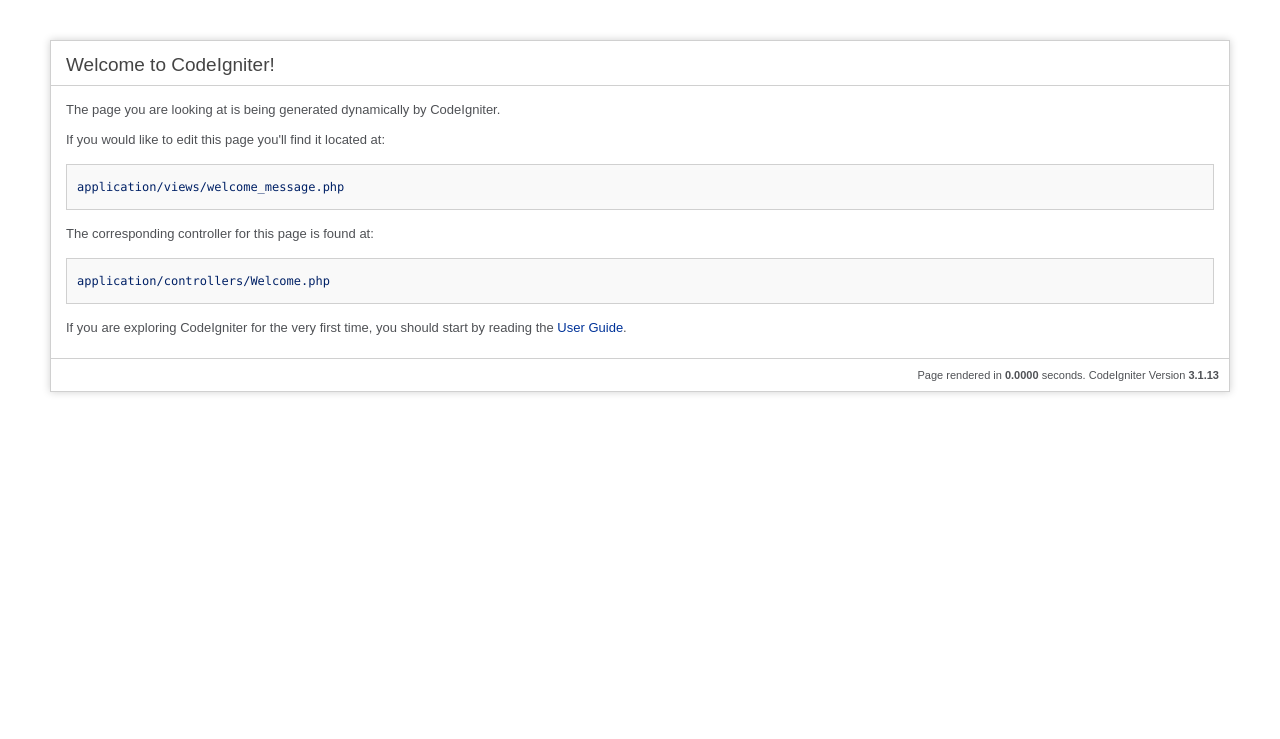
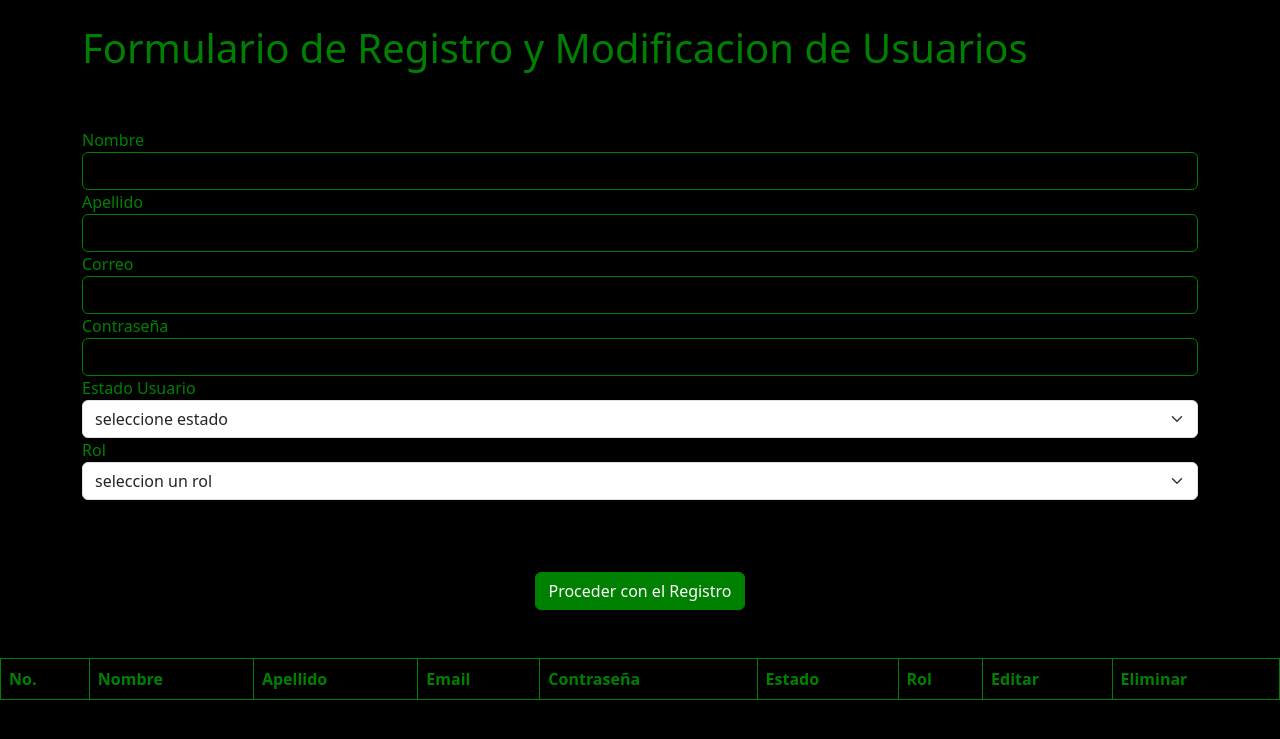
Before and after one commit to jperezgtdev/umgsjpdevwebg4facturador, a CodeIgniter app: page /database/ in a window 1280 px wide. Shown: the top 739 px of the page. Run offline with CodeIgniter, Linux system fonts and the light colour scheme; tables that the repository leaves empty or names only in its code hold one stand-in row (values such as "Sample post"); lists and menus that the app fills with data are empty.

Commit message:
Primer commit
Base del ABC de usuarios - estilo terminal

```diff
--- a/application/config/autoload.php
+++ b/application/config/autoload.php
@@ -39,7 +39,7 @@
 |  $autoload['packages'] = array(APPPATH.'third_party', '/usr/local/shared');
 |
 */
-$autoload['packages'] = array();
+$autoload['packages'] = array(APPPATH.'third_party');
 
 /*
 | -------------------------------------------------------------------
@@ -58,7 +58,7 @@
 |
 |	$autoload['libraries'] = array('user_agent' => 'ua');
 */
-$autoload['libraries'] = array();
+$autoload['libraries'] = array('database');
 
 /*
 | -------------------------------------------------------------------
@@ -89,7 +89,7 @@
 |
 |	$autoload['helper'] = array('url', 'file');
 */
-$autoload['helper'] = array();
+$autoload['helper'] = array('url');
 
 /*
 | -------------------------------------------------------------------
--- a/application/config/database.php
+++ b/application/config/database.php
@@ -75,10 +75,10 @@
 
 $db['default'] = array(
 	'dsn'	=> '',
-	'hostname' => 'localhost',
-	'username' => '',
+	'hostname' => 'localhost:3306',
+	'username' => 'root',
 	'password' => '',
-	'database' => '',
+	'database' => 'g4facturador',
 	'dbdriver' => 'mysqli',
 	'dbprefix' => '',
 	'pconnect' => FALSE,
--- a/application/config/routes.php
+++ b/application/config/routes.php
@@ -49,6 +49,6 @@
 | Examples:	my-controller/index	-> my_controller/index
 |		my-controller/my-method	-> my_controller/my_method
 */
-$route['default_controller'] = 'welcome';
+$route['default_controller'] = 'usuario';
 $route['404_override'] = '';
 $route['translate_uri_dashes'] = FALSE;
--- /dev/null
+++ b/application/controllers/usuario.php
@@ -0,0 +1,67 @@
+<?php
+    defined('BASEPATH') OR exit('No direct script access allowed');
+
+    class usuario extends CI_Controller{
+
+
+function __construct()
+	{
+		parent::__construct();
+		$this->load->model('usuarioModel');
+	}
+
+    public function index(){
+		$resultados = $this->usuarioModel->getUsuarioData();
+		$this->data['resultados'] = $resultados;
+		$this->data['titulo'] = "Nuevo titulo";
+		$this->load->view('V_usuario', $this->data);
+	}
+
+    function insertar(){
+        $password= $this->input->post('pass');
+        $decod = base64_decode($password);
+
+        $data = array(
+            'usuario_nombre' => $this->input->post('nombre'),
+            'usuario_apellido' => $this->input->post('apellido'),
+            'usuario_correo' => $this->input->post('correo'),
+            'usuario_pass' => sha1($decod),
+            'usuario_estado' => $this->input->post('estado') ,
+            'usuario_rol_id' => $this->input->post('rol')
+        );
+
+        $this->usuarioModel->insertarUsuario($data);
+        redirect('usuario/index');
+
+
+    }
+
+    function guardarEdicion(){
+        $password= $this->input->post('ed_pass');
+        $decod = base64_decode($password);
+
+        $data = array(
+            'usuario_nombre' => $this->input->post('ed_nombre'),
+            'usuario_apellido' => $this->input->post('ed_apellido'),
+            'usuario_correo' => $this->input->post('ed_correo'),
+            'usuario_pass' => sha1($decod),
+            'usuario_estado' => $this->input->post('ed_estado') ,
+            'usuario_rol_id' => $this->input->post('ed_rol')
+        );
+
+        $id = $this-> input->post('usuario_id');
+        $this->usuarioModel->modificarUsuario($data,$id);
+        redirect('usuario/index');
+    }
+
+    function eliminarUsuario(){
+        $data = array(
+            'usuario_estado'=>0
+        );
+
+        $id = $this-> input->post('mEliminar');
+        $this->usuarioModel->eliminarUsuario($id,$data);
+        redirect('usuario/index');
+    }
+
+}
--- /dev/null
+++ b/application/models/usuarioModel.php
@@ -0,0 +1,49 @@
+<?php
+defined('BASEPATH') OR exit('No direct script access allowed');
+
+class usuarioModel extends CI_Model{
+
+function __construct()
+	{
+		parent::__construct();
+	}
+
+    public function getUsuarioData(){
+		$this->db->select('usuario_id,usuario_nombre,usuario_apellido,usuario_correo,usuario_pass,usuario_estado,usuario_rol_id');
+		$this->db->from('usuario');
+	    $this->db->where('usuario_estado = 1'); //De momento se ingresa el campo rol en null
+ 		$query = $this->db->get();
+		return $query->result();
+	}
+
+    public function insertarUsuario($data){
+        $this->db->insert('usuario',$data);
+    }
+
+	public function modificarUsuario($data, $id) {
+		$this->db->where('id_usuario', $id);
+		$this->db->update('usuario', $data);
+
+	}
+
+	public function eliminarUsuario($id,$data) {
+		$this->db->where('usuario_id', $id);
+		$this->db->update('usuario', $data);
+	}
+
+	public function validar_usuario($usuario, $pass) {
+        $UsuarioEstado = '1';
+        $this->db->where('usuario_correo', $usuario);
+        $this->db->where('usuario_pass', $pass);
+        $this->db->where('usuario_estado',$UsuarioEstado);
+        $query = $this->db->get('Usuario');
+
+        if ($query->num_rows() > 0) {
+            $row = $query->row();
+            return $row->id_usuario;
+        } else {
+            return false;
+        }
+    }
+
+}
--- /dev/null
+++ b/application/views/V_usuario.php
@@ -0,0 +1,320 @@
+<!DOCTYPE html>
+<html lang="en">
+<head>
+    <meta charset="UTF-8">
+    <meta name="viewport" content="width=device-width, initial-scale=1.0">
+    <link href="https://cdn.jsdelivr.net/npm/bootstrap@5.3.0/dist/css/bootstrap.min.css" rel="stylesheet" integrity="sha384-9ndCyUaIbzAi2FUVXJi0CjmCapSmO7SnpJef0486qhLnuZ2cdeRhO02iuK6FUUVM" crossorigin="anonymous">
+    <style>
+        body {
+            background-color: black;
+            color: green;
+        }
+        /* Estilos específicos para los elementos que deseas resaltar en la vista */
+        .form-control {
+            background-color: black;
+            color: green;
+            border-color: green;
+        }
+        .btn-primary {
+            background-color: green;
+            border-color: green;
+        }
+/* Agrega estos estilos adicionales para la tabla */
+.table {
+    background-color: black;
+    color: green;
+    border-color: green;
+}
+
+/* Estilo para las celdas de encabezado y contenido de la tabla */
+.table th,
+.table td {
+    background-color: black;
+    color: green;
+    border-color: green;
+}
+
+/* Estilo para resaltar filas al pasar el mouse por encima */
+.table tbody tr:hover {
+    background-color: green;
+    color: black;
+}
+   </style>
+    <title>Formulario de Registro</title>
+</head>
+<body>
+
+<div class="container mt-4">
+    <h1>Formulario de Registro y Modificacion de Usuarios</h1>
+    <br></br>
+    <form action="<?php echo site_url('usuario/insertar'); ?>" method="post">
+<!-- Ingreso de usuarios -->
+    <div class="form-group">
+        <label for="nombre">Nombre</label>
+        <input type="text" class="form-control" name="nombre" id="nombre" required>
+    </div>
+    <div class="form-group">
+        <label for="apellido">Apellido</label>
+        <input type="text" class="form-control" name="apellido" id="apellido" required>
+        </div>
+                        <div class="form-group">
+                            <label for="email">Correo</label>
+                            <input type="email" class="form-control" name="correo" id="correo" required autocomplete="correo">
+                        </div>
+                        <div class="form-group">
+                            <label for="password">Contraseña</label>
+                            <input type="password" class="form-control" onfocusout="cifrarpass();" name="pass" id="pass" required>
+                        </div>
+                        <div class="form-group">
+                            <label for="estado">Estado Usuario</label>
+                            <select class="form-select" name="estado" id="estado" required>
+                                <option value="">seleccione estado</option>
+                                <option value="1">Activo</option>
+                                <option value="0">Inactivo</option>
+                            </select>
+                        </div>
+
+                        <div class="form-group">
+                            <label for="rol">Rol</label>
+                            <select class="form-select" name="rol" id="rol" required>
+                            <option value="0">seleccion un rol</option>
+                                <option value="1">Administrador</option>
+                                <option value="2">Normal</option>
+                                <option value="3">Editor</option>
+                                <option value="4">Invitado</option>
+                                <option value="5">Moderador</option>
+                            </select>
+                        </div>
+                </div>
+                <br></br>
+                <div class="text-center mt-4">
+                    <center>
+                    <button class="btn btn-primary" type="submit" value="Registrarme">Proceder con el Registro</button>
+                    </center>
+                    <br></br>
+                </div>
+                </form>
+            </div>
+
+        </div>
+    </div>
+  <!-- Fin de Ingreso de usuarios -->
+
+
+<!-- Segundo modal de edición -->
+<div class="modal fade" id="editModal2" tabindex="-1" aria-labelledby="editModal2Label" aria-hidden="true">
+    <div class="modal-dialog">
+        <div class="modal-content">
+            <form action="<?php echo site_url('usuario/guardarEdicion '); ?>" method="post">
+                <div class="modal-header">
+                    <h5 class="modal-title" id="editModal2Label">Editar Registro</h5>
+                    <button type="button" class="btn-close" data-bs-dismiss="modal" aria-label="Close"></button>
+                </div>
+                <div class="modal-body">
+
+                    <!-- Inicio de Campos de edición Usuarios -->
+
+                    <div class="form-group">
+                            <label for="ed_nombre">Nombre</label>
+                            <input type="text" class="form-control" name="ed_nombre" id="ed_nombre" required>
+                        </div>
+                        <div class="form-group">
+                            <label for="ed_apellido">Apellido</label>
+                            <input type="text" class="form-control" name="ed_apellido" id="ed_apellido" required>
+                        </div>
+                        <div class="form-group">
+                            <label for="ed_email">correo</label>
+                            <input type="email" class="form-control" name="ed_correo" id="ed_correo" required autocomplete="correo">
+                        </div>
+                        <div class="form-group">
+                            <label for="ed_password">pass</label>
+                            <input type="password" class="form-control" onfocusout="cifrarpass();" name="ed_pass" id="ed_pass" required>
+                        </div>
+                        <div class="form-group">
+                            <label for="rol">estado</label>
+                            <select class="form-select" name="estado" id="estado" required>
+                                <option value="">seleccione estado</option>
+                                <option value="1">Activo</option>
+                                <option value="0">Inactivo</option>
+                            </select>
+                        </div>
+                        <div class="form-group">
+                            <label for="rol">Rol</label>
+                            <select class="form-select" name="rol" id="rol" required>
+                            <option value="0">seleccion un rol</option>
+                                <option value="1">Administrador</option>
+                                <option value="2">Normal</option>
+                                <option value="3">Editor</option>
+                                <option value="4">Invitado</option>
+                                <option value="5">Moderador</option>
+                            </select>
+                        </div>
+                </div>
+
+                    <!-- Fin de Campos de Edición Usuario-->
+
+                    <div class ="from -group">
+                        <input type="hidden" id="Edi" name ="usuario_id">
+                    </div>
+                </div>
+                <div class="modal-footer">
+                    <button type="button" class="btn btn-secondary" data-bs-dismiss="modal">Cerrar</button>
+                    <button type="submit" class="btn btn-primary">Guardar Cambios</button>
+                </div>
+            </form>
+        </div>
+    </div>
+</div>
+
+
+
+<!-- Inicio modal de Eliminacion Usuarios (Inactivacion) -->
+<div class="modal fade" id="eliminarModal" tabindex="-1" aria-labelledby="editModal2Label" aria-hidden="true">
+    <div class="modal-dialog">
+        <div class="modal-content">
+            <form action="<?php echo site_url('usuario/eliminarUsuario'); ?>" method="post">
+                <div class="modal-header">
+                    <h5 class="modal-title" id="editModal2Label">Eliminar</h5>
+                    <button type="button" class="btn-close" data-bs-dismiss="modal" aria-label="Close"></button>
+                </div>
+                <div class="modal-body">
+
+                <!-- Campos de edición para el segundo modal -->
+                    <div class="form-group">
+                        <label id="mensaje">¿desea eliminar el usuario?</label>
+                        <input type="hidden" name ="mEliminar" id="mensaje_id">
+
+                    </div>
+
+                </div>
+                <div class="modal-footer">
+                    <button type="button" class="btn btn-secondary" data-bs-dismiss="modal">Cerrar</button>
+                    <button type="submit" class="btn btn-primary">Eliminar</button>
+                 </div>
+            </form>
+        </div>
+    </div>
+</div>
+
+
+
+    <div id="tabla-container">
+    <table class="table table-hover table-bordered table-striped" id="tabla">
+        <thead>
+            <tr>
+                <th>No.</th>
+                <th>Nombre</th>
+                <th>Apellido</th>
+                <th>Email</th>
+                <th>Contraseña</th>
+                <th>Estado</th>
+                <th>Rol</th>
+                <th>Editar</th>
+                <th>Eliminar</th>
+            </tr>
+        </thead>
+        <tbody>
+        <?php foreach  ($resultados as $row): ?>
+            <tr>
+                <td><?php echo $row->usuario_id; ?></td>
+                <td><?php echo $row->usuario_nombre; ?></td>
+                <td><?php echo $row->usuario_apellido ?></td>
+                <td><?php echo $row->usuario_correo; ?></td>
+                <td>
+                    <button class="btn btn-secondary btn-sm btn-mostrar" data-toggle="button" aria-pressed="false">Mostrar</button>
+
+                    <span class="contrasena-oculta"><?php echo $row->usuario_pass;?></span>
+                </td>
+                <td><?php echo $row->usuario_estado; ?></td>
+                <td><?php echo $row->usuario_rol_id; ?></td>
+                <td><button class="btn btn-primary btn-sm btn-editar"   data-bs-toggle="modal" data-bs-target="#editModal2"  data-id="<?php echo $row->usuario_id; ?>">Modificar Usuario</button></td>
+                <td><button class="btn btn-danger btn-sm btn-eliminar"   data-bs-toggle="modal" data-bs-target="#eliminarModal"  data-id="<?php echo $row->usuario_id; ?>"   >Eliminar</button></td>
+      </tr>
+        <?php endforeach; ?>
+
+        </tbody>
+    </table>
+</div>
+
+</div>
+
+<script src="https://code.jquery.com/jquery-3.6.0.min.js"></script>
+
+<script>
+$(document).ready(function() {
+            $(".btn-editar").click(function() {
+
+                console.log("Botón Editar clickeado");
+                var id_usuario = $(this).data("id");
+                var usuario = $(this).closest("tr").find("td:eq(0)").text();
+                var nombre = $(this).closest("tr").find("td:eq(1)").text();
+                var telefono = $(this).closest("tr").find("td:eq(2)").text();
+                var correo = $(this).closest("tr").find("td:eq(3)").text();
+                var rol = $(this).closest("tr").find("td:eq(4)").text();
+                var estado = $(this).closest("tr").find("td:eq(5)").text();
+
+                $("#edit_usuario2").val(usuario);
+                $("#edit_nombre2").val(nombre);
+                $("#edit_telefono2").val(telefono);
+                $("#edit_correo2").val(correo);
+                $("#edit_rol2").val(rol);
+                $("#edit_estado").val(estado);
+                $("#Edi").val(id_usuario);
+
+            });
+                    //eliminado logico
+                    $(".btn-eliminar").click(function() {
+            var c = $(this).data("id");
+            $("#mensaje_id").val(c);
+             });
+        });
+
+
+//cifrar la contraseña
+
+		function cifrarpass(){
+			var pass = $("#pass").val();
+			var codificada = btoa(pass);
+			console.log(codificada);
+			$("#pass").val(codificada);
+			console.log("Finalice");
+		}
+</script>
+
+<script src="https://cdn.jsdelivr.net/npm/bootstrap@5.3.0/dist/js/bootstrap.bundle.min.js"
+integrity="sha384-geWF76RCwLtnZ8qwWowPQNguL3RmwHVBC9FhGdlKrxdiJJigb/j/68SIy3Te4Bkz"
+crossorigin="anonymous"></script>
+
+<!--/ocultar o mostrar la contraseña-->
+<script>
+    // Obtén todos los botones "Mostrar Contraseña"
+    const mostrarButtons = document.querySelectorAll('.btn-mostrar');
+
+    // Oculta las contraseñas al inicio
+    const contrasenasOcultas = document.querySelectorAll('.contrasena-oculta');
+    contrasenasOcultas.forEach(contrasena => {
+        contrasena.style.display = 'none';
+    });
+
+    // Agrega un evento clic a cada botón
+    mostrarButtons.forEach(button => {
+        button.addEventListener('click', () => {
+            const row = button.closest('tr'); // Obtén la fila actual
+            const contrasenaOculta = row.querySelector('.contrasena-oculta'); // Obtén el elemento de contraseña oculta
+            if (contrasenaOculta.style.display === 'none') {
+                contrasenaOculta.style.display = 'inline'; // Muestra la contraseña
+                button.setAttribute('aria-pressed', 'true');
+                button.classList.remove('btn-secondary');
+                button.classList.add('btn-success');
+            } else {
+                contrasenaOculta.style.display = 'none'; // Oculta la contraseña
+                button.setAttribute('aria-pressed', 'false');
+                button.classList.remove('btn-success');
+                button.classList.add('btn-secondary');
+            }
+        });
+    });
+</script>
+
+</body>
+</html>
--- a/application/views/welcome_message.php
+++ b/application/views/welcome_message.php
@@ -1,100 +1,119 @@
-<?php
-defined('BASEPATH') OR exit('No direct script access allowed');
-?><!DOCTYPE html>
+<!DOCTYPE html>
 <html lang="en">
 <head>
-	<meta charset="utf-8">
-	<title>Welcome to CodeIgniter</title>
-
-	<style type="text/css">
-
-	::selection { background-color: #E13300; color: white; }
-	::-moz-selection { background-color: #E13300; color: white; }
-
-	body {
-		background-color: #fff;
-		margin: 40px;
-		font: 13px/20px normal Helvetica, Arial, sans-serif;
-		color: #4F5155;
-	}
-
-	a {
-		color: #003399;
-		background-color: transparent;
-		font-weight: normal;
-		text-decoration: none;
-	}
-
-	a:hover {
-		color: #97310e;
-	}
-
-	h1 {
-		color: #444;
-		background-color: transparent;
-		border-bottom: 1px solid #D0D0D0;
-		font-size: 19px;
-		font-weight: normal;
-		margin: 0 0 14px 0;
-		padding: 14px 15px 10px 15px;
-	}
-
-	code {
-		font-family: Consolas, Monaco, Courier New, Courier, monospace;
-		font-size: 12px;
-		background-color: #f9f9f9;
-		border: 1px solid #D0D0D0;
-		color: #002166;
-		display: block;
-		margin: 14px 0 14px 0;
-		padding: 12px 10px 12px 10px;
-	}
-
-	#body {
-		margin: 0 15px 0 15px;
-		min-height: 96px;
-	}
-
-	p {
-		margin: 0 0 10px;
-		padding:0;
-	}
-
-	p.footer {
-		text-align: right;
-		font-size: 11px;
-		border-top: 1px solid #D0D0D0;
-		line-height: 32px;
-		padding: 0 10px 0 10px;
-		margin: 20px 0 0 0;
-	}
-
-	#container {
-		margin: 10px;
-		border: 1px solid #D0D0D0;
-		box-shadow: 0 0 8px #D0D0D0;
-	}
-	</style>
+    <meta charset="UTF-8">
+    <meta name="viewport" content="width=device-width, initial-scale=1.0">
+    <link href="https://cdn.jsdelivr.net/npm/bootstrap@5.3.0/dist/css/bootstrap.min.css" rel="stylesheet" integrity="sha384-9ndCyUaIbzAi2FUVXJi0CjmCapSmO7SnpJef0486qhLnuZ2cdeRhO02iuK6FUUVM" crossorigin="anonymous">
+    <link rel="stylesheet" href="css/style.css">
+    <title>Formulario de Registro</title>
 </head>
 <body>
 
-<div id="container">
-	<h1>Welcome to CodeIgniter!</h1>
+<!-- Botón para desplegar la barra lateral -->
+<button class="btn btn-primary mt-3" type="button" data-bs-toggle="offcanvas" data-bs-target="#offcanvasExample" aria-controls="offcanvasExample">
+    Opciones
+</button>
 
-	<div id="body">
-		<p>The page you are looking at is being generated dynamically by CodeIgniter.</p>
-
-		<p>If you would like to edit this page you'll find it located at:</p>
-		<code>application/views/welcome_message.php</code>
-
-		<p>The corresponding controller for this page is found at:</p>
-		<code>application/controllers/Welcome.php</code>
-
-		<p>If you are exploring CodeIgniter for the very first time, you should start by reading the <a href="userguide3/">User Guide</a>.</p>
-	</div>
-
-	<p class="footer">Page rendered in <strong>{elapsed_time}</strong> seconds. <?php echo  (ENVIRONMENT === 'development') ?  'CodeIgniter Version <strong>' . CI_VERSION . '</strong>' : '' ?></p>
+<!-- Offcanvas -->
+<div class="offcanvas offcanvas-start" tabindex="-1" id="offcanvasExample" aria-labelledby="offcanvasExampleLabel">
+    <div class="offcanvas-header bg-primary">
+        <h5 class="offcanvas-title text-white" id="offcanvasExampleLabel">Opciones</h5>
+        <button type="button" class="btn-close text-white" data-bs-dismiss="offcanvas" aria-label="Close"></button>
+    </div>
+    <div class="offcanvas-body bg-light">
+        <div class="text-center">
+            <p>Opciones.</p>
+        </div>
+    </div>
 </div>
 
+<div class="container">
+    <h1>Formulario de Registro</h1>
+
+    <br><br>
+    <button class="btn btn-primary" data-bs-toggle="modal" data-bs-target="#exampleModal">Ingresar</button>
+
+    <!-- Modal -->
+    <div class="modal fade" id="exampleModal" tabindex="-1" aria-labelledby="exampleModalLabel" aria-hidden="true">
+        <div class="modal-dialog">
+            <div class="modal-content">
+                <div class="modal-header">
+                    <h5 class="modal-title" id="exampleModalLabel">Registro</h5>
+                    <button type="button" class="btn-close" data-bs-dismiss="modal" aria-label="Close"></button>
+                </div>
+                <div class="modal-body">
+                    <form action="ingresar_registro.php" method="post">
+                        <div class="form-group">
+                            <label for="usuario">Usuario</label>
+                            <input type="text" class="form-control" name="usuario" id="usuario" required autocomplete="usuario">
+                        </div>
+                        <div class="form-group">
+                            <label for="email">Email</label>
+                            <input type="email" class="form-control" name="email" id="email" required autocomplete="email">
+                        </div>
+                        <div class="form-group">
+                            <label for="password">Contraseña</label>
+                            <input type="password" class="form-control" name="contrasena" id="contrasena" required>
+                        </div>
+                        <div class="form-group">
+                            <label for="nombre">Nombre</label>
+                            <input type="text" class="form-control" name="nombre" id="nombre" required>
+                        </div>
+                        <div class="form-group">
+                            <label for="telefono">Teléfono</label>
+                            <input type="tel" class="form-control" name="telefono" id="telefono" required>
+                        </div>
+                        <div class="form-group">
+                            <label for="rol">Rol</label>
+                            <select class="form-select" name="rol" id="rol" required>
+                                <option value="administrador">Administrador</option>
+                                <option value="operador">Operador</option>
+                                <option value="IT">IT</option>
+                            </select>
+                        </div>
+
+                    </form>
+                </div>
+                <div class="modal-footer">
+
+                    <button type="button" class="btn btn-secondary" data-bs-dismiss="modal">Cerrar</button>
+                    <button class="btn btn-primary" type="submit" value="Registrarme">Registrarse</button>
+                </div>
+            </div>
+        </div>
+    </div>
+
+    <div id="tabla-container">
+        <table class="table table-hover table-bordered table-striped" id="tabla">
+            <thead>
+                <tr>
+                    <th>Usuario</th>
+                    <th>Email</th>
+                    <th>Contraseña</th>
+                    <th>Nombre</th>
+                    <th>Teléfono</th>
+                    <th>Editar</th>
+                    <th>Eliminar</th>
+                </tr>
+            </thead>
+            <tbody>
+                <tr>
+                    <td>jerber</td>
+                    <td>jcintor@miumg.edu.gt</td>
+                    <td>1234</td>
+                    <td>Jerber</td>
+                    <td>36596188</td>
+                    <td><button class="btn btn-primary btn-sm">Editar</button></td>
+                    <td><button class="btn btn-danger btn-sm">Eliminar</button></td>
+                </tr>
+                <!-- Puedes agregar más filas aquí con datos de la tabla -->
+            </tbody>
+        </table>
+    </div>
+</div>
+
+<script src="https://cdn.jsdelivr.net/npm/bootstrap@5.3.0/dist/js/bootstrap.bundle.min.js"
+integrity="sha384-geWF76RCwLtnZ8qwWowPQNguL3RmwHVBC9FhGdlKrxdiJJigb/j/68SIy3Te4Bkz"
+crossorigin="anonymous"></script>
 </body>
 </html>
```
